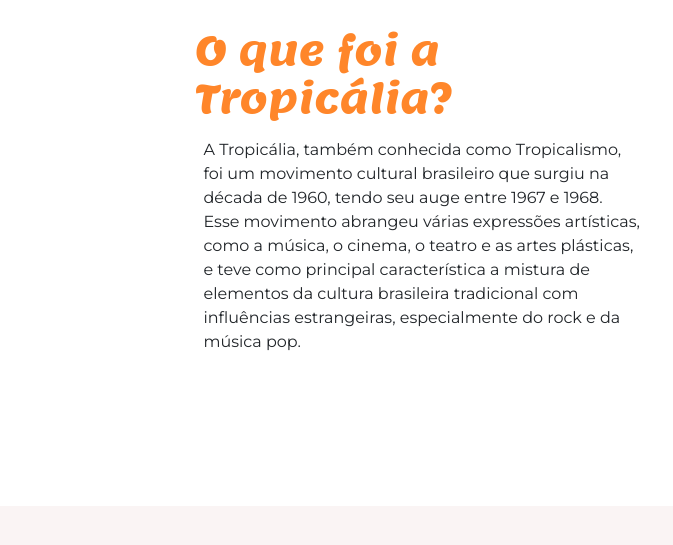
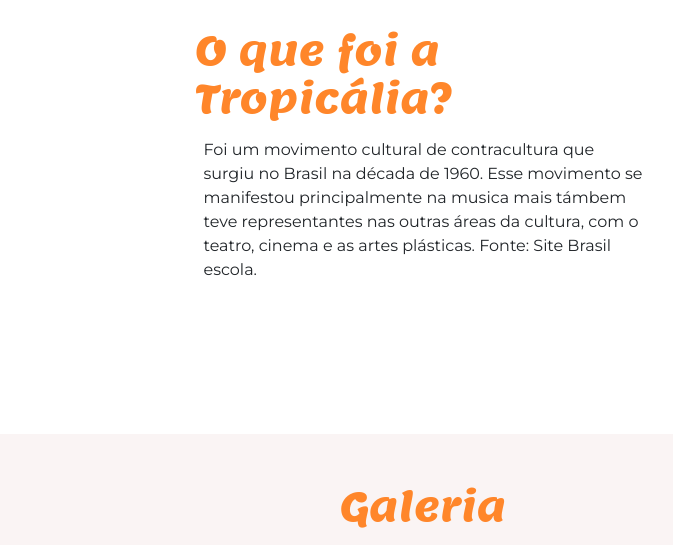
Before and after one commit to Rossetto777/PAULO-TROPICALIA, a plain HTML site: page index.html in a window 1280 px wide. Shown: the part 1020-1565 px from the top of the page, without its empty margins (217-890 px from the left). Drawn offline with nearby package versions, Linux system fonts and the light colour scheme; a script that the page names is missing.

Commit message:
Add files via upload

```diff
--- a/index.html
+++ b/index.html
@@ -46,11 +46,7 @@
             <div class="container d-flex align-items-center ">
                   <div class="col-5">
                     <h2>O que foi a Tropicália?</h2>
-                    <p class="p-2">A Tropicália, também conhecida como Tropicalismo, foi um movimento cultural
-                        brasileiro que surgiu na década de 1960, tendo seu auge entre 1967 e 1968. Esse movimento
-                        abrangeu várias expressões artísticas, como a música, o cinema, o teatro e as artes plásticas, e
-                        teve como principal característica a mistura de elementos da cultura brasileira tradicional com
-                        influências estrangeiras, especialmente do rock e da música pop.</p>
+                    <p class="p-2">Foi um movimento cultural de contracultura que surgiu no Brasil na década de 1960. Esse movimento se manifestou principalmente na musica mais támbem teve representantes nas outras áreas da cultura, com o teatro, cinema e as artes plásticas. Fonte: Site Brasil escola.</p>
                 </div>
             </div>
         </section>
```
